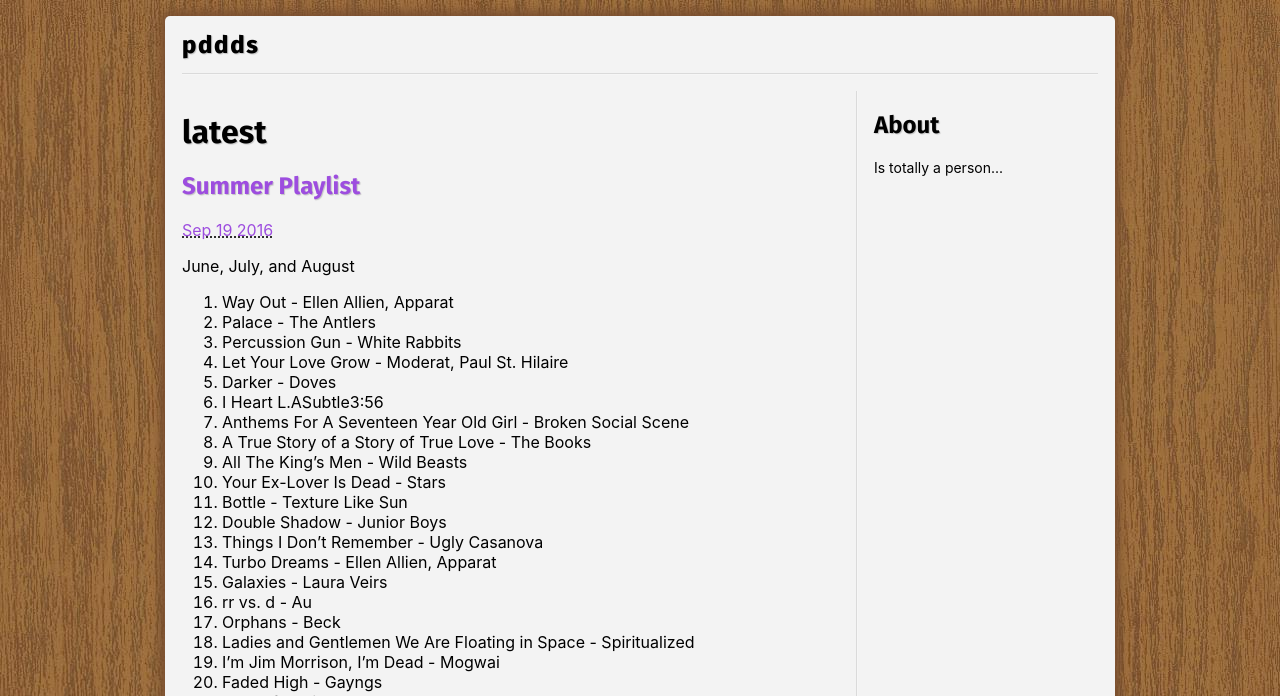
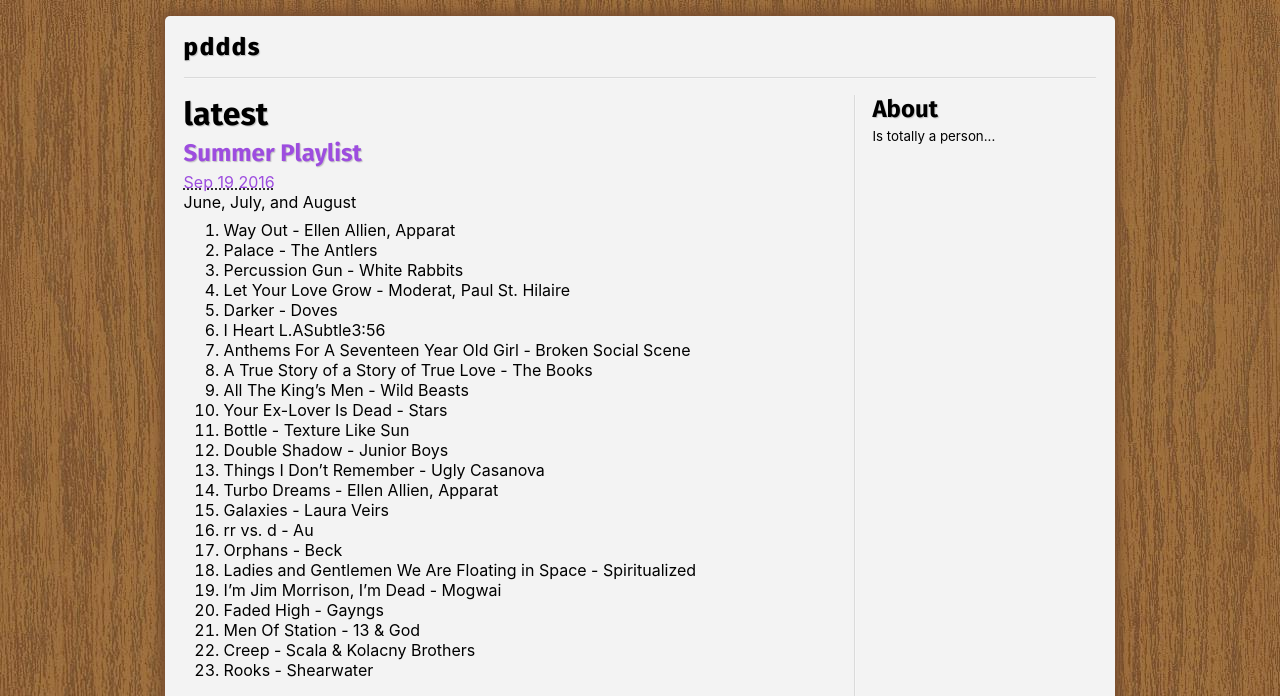
Before and after one commit to m0tive/pddds.com, a Jekyll site: the page built from index.md, in a window 1280 px wide. Shown: the top 696 px of the page. Built offline with Jekyll 4.4.1, drawn with Linux system fonts in a browser that asks for light colours; grey boxes are pictures that could not be loaded.

Commit message:
Fixed minor margin/padding issues

```diff
--- a/css/base.scss
+++ b/css/base.scss
@@ -60,7 +60,7 @@
     }
 
     > * {
-        margin: 0 1em;
+        margin: 0 1.1em;
         @include border-shadow(top, bottom);
     }
 }
@@ -74,6 +74,7 @@
     border-top: 0;
     margin-bottom: 0;
     > h1 {
+        margin: 0.75em 0;
         font-size: 1.5em;
         line-height: 1em;
         font-weight: 800;
@@ -124,6 +125,11 @@
 
 h1, h2, h3, h4 {
     text-shadow: 1px 1px 1px rgba(0, 0, 0, 0.2);
+    margin-bottom: 0.2em;
+
+    & + p {
+        margin-top: 0;
+    }
 }
 
 .fonts-loaded {
@@ -131,6 +137,13 @@
         font-family:"Fira Sans", sans-serif;
     }
 }
+
+ol, ul {
+    p + & {
+        margin-top: -0.5em;
+    }
+}
+
 
 a {
     color: $linkCol;
@@ -147,6 +160,10 @@
     > * {
         padding: 0 1em;
         @include border-shadow(left, right);
+
+        :first-child{
+            margin-top: 0;
+        }
     }
     > main {
         flex: auto; // ensure expands
@@ -160,8 +177,11 @@
         padding-right:0;
         border-right:0;
         order: 2;
+        h2 {
+            font-size: 1.5em;
+        }
         p {
-            font-size: 14px;
+            font-size: smaller;
         }
     }
 
@@ -172,9 +192,9 @@
         flex-direction: column; */
         display: block;
 
-        > main, > aside {
+        > * {
             order: 0;
-            padding: 0;
+            padding: 1em 0;
             border-right: 0;
             border-left: 0;
             @include border-shadow(top, bottom);
```
